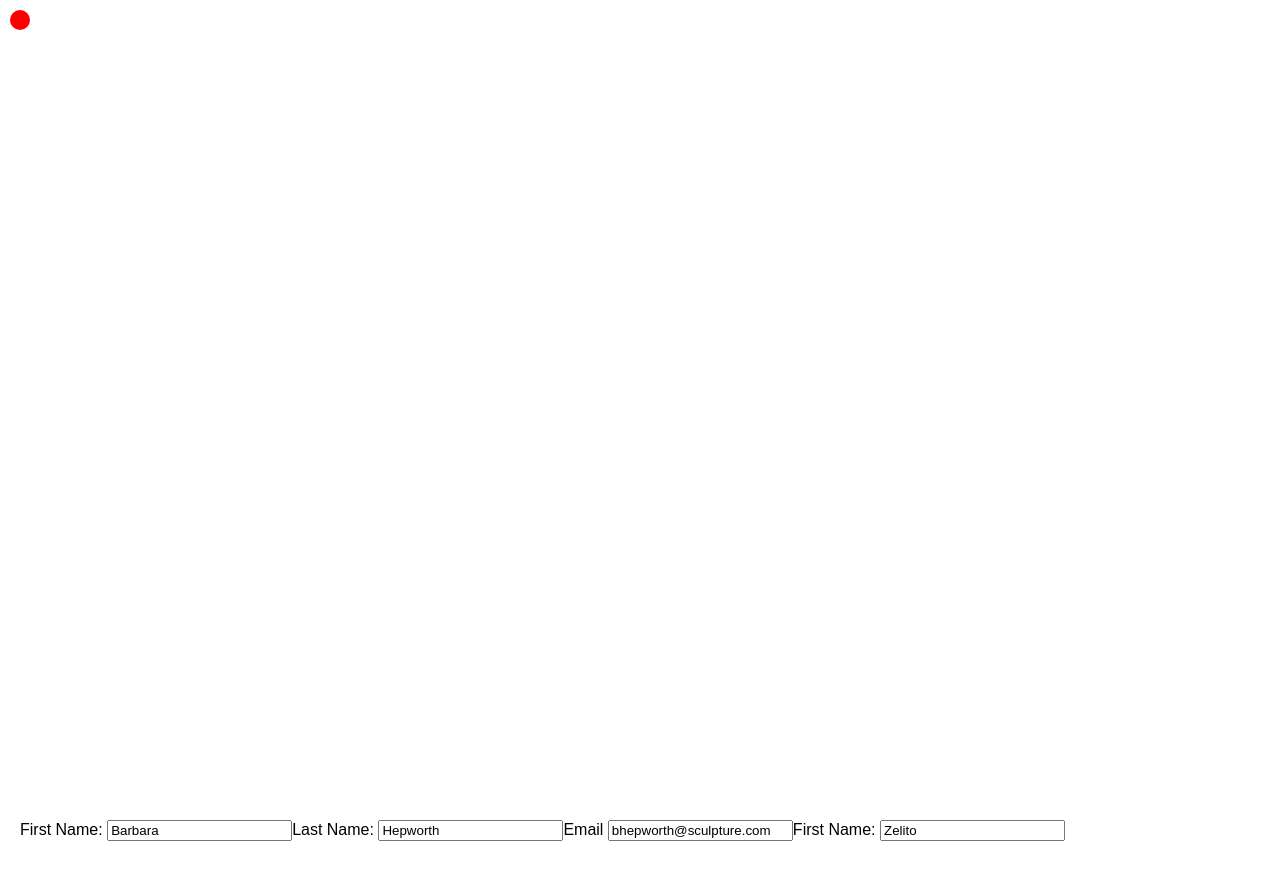
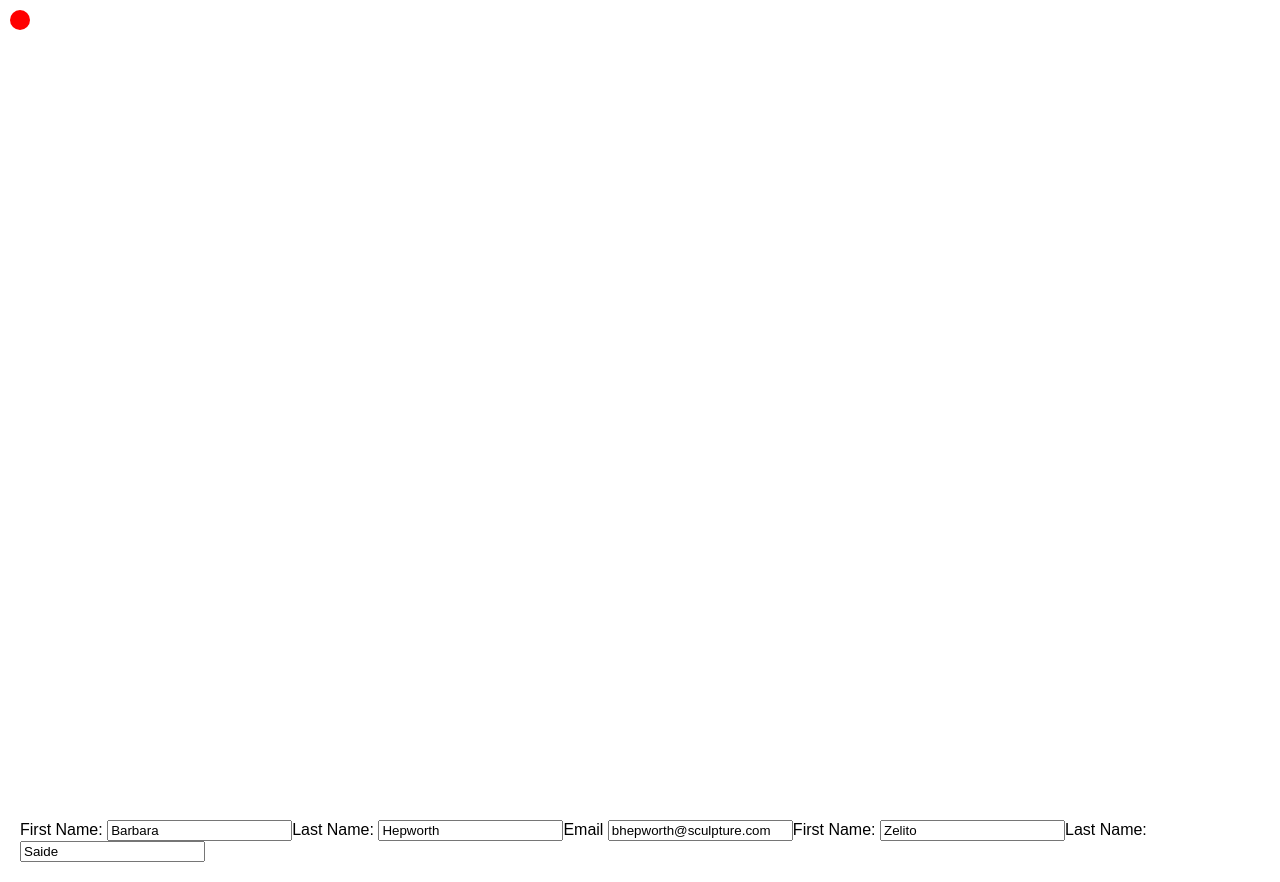
Before and after one commit to zelitosaide/react-js-course, a React (Create React App) app: page / in a window 1280 px wide. Before the commit the page ends 861 px from the top, so only its background shows below. Built offline with nearby package versions, Linux system fonts and the light colour scheme.

Commit message:
Updating objects in state

```diff
--- a/src/learn/learn-react/adding-interactivity/updating-objects-in-state/index.js
+++ b/src/learn/learn-react/adding-interactivity/updating-objects-in-state/index.js
@@ -31,6 +31,14 @@ function Form() {
         <input
           name="firstName"
           value={person.firstName}
+          onChange={handleChange}
+        />
+      </label>
+      <label>
+        Last Name:{" "}
+        <input
+          name="lastName"
+          value={person.lastName}
           onChange={handleChange}
         />
       </label>
```
